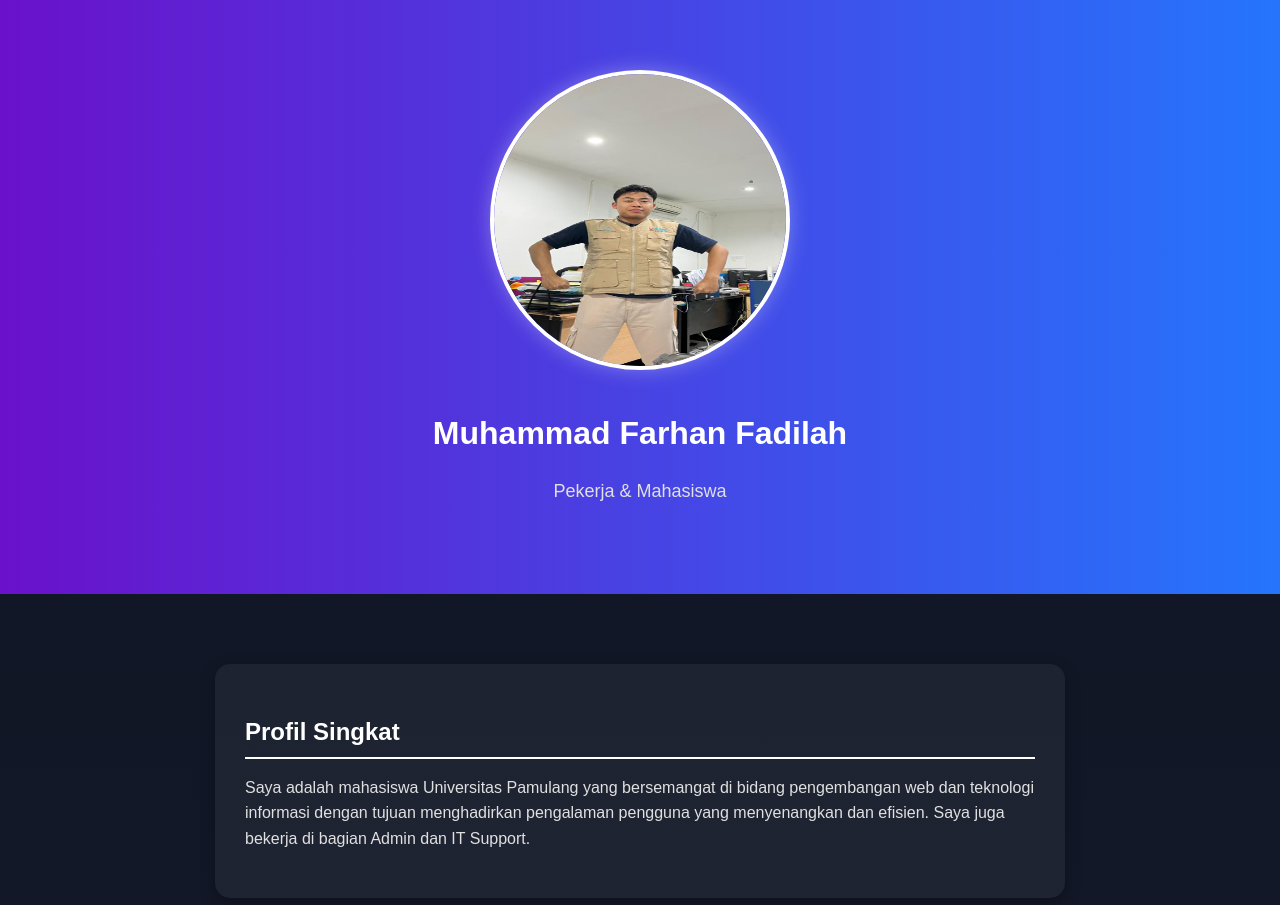
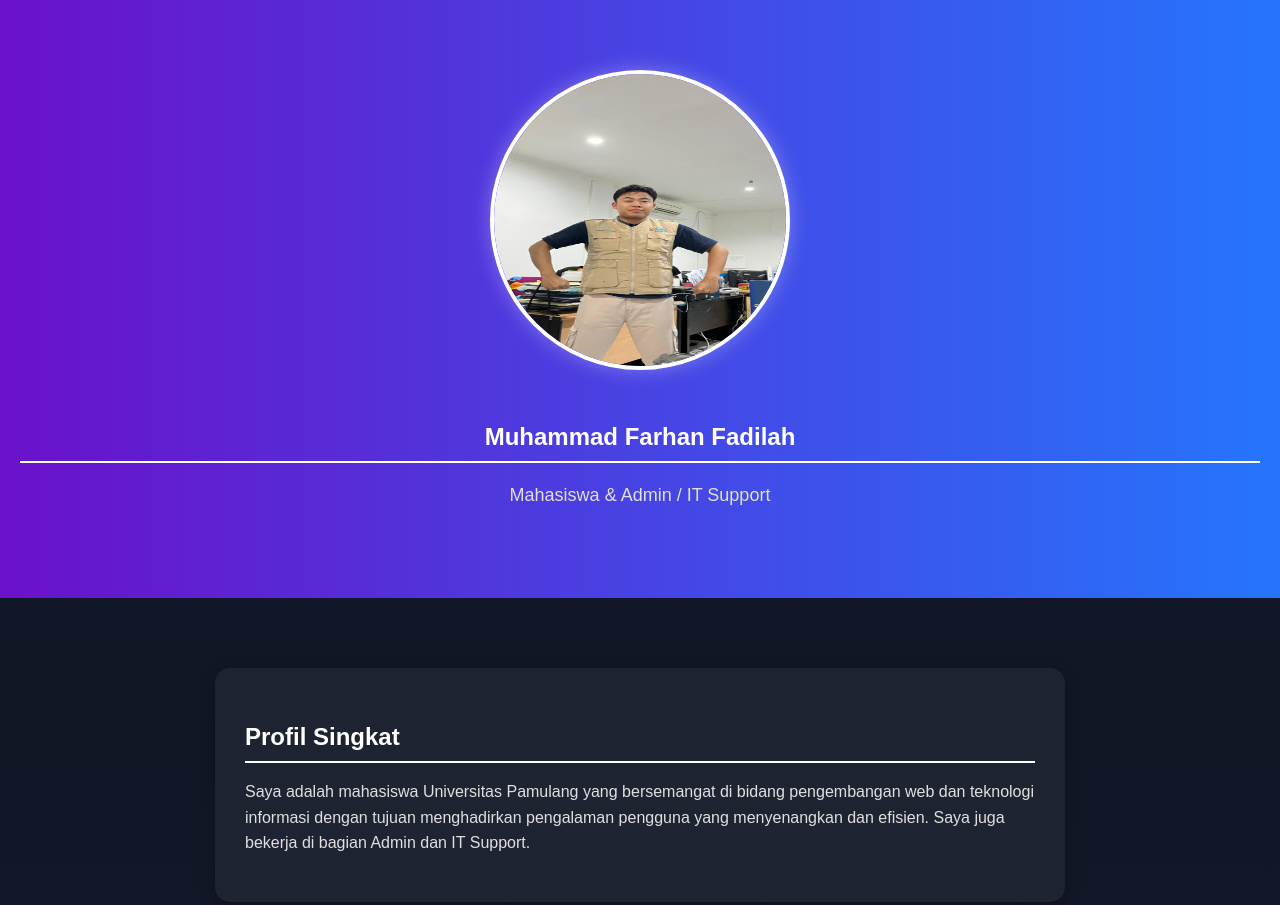
Before and after one commit to Farhannzz/fortofolio_farhan, a plain HTML site: page index.html in a window 1280 px wide. Shown: the top 905 px of the page. Drawn offline with Linux system fonts and the light colour scheme.

Commit message:
Update index.html

```diff
--- a/index.html
+++ b/index.html
@@ -147,8 +147,8 @@
 
     <header>
         <img src="orang ganteng.jpg" alt="Foto Profil">
-        <h1>Muhammad Farhan Fadilah</h1>
-        <p>Pekerja & Mahasiswa</p>
+        <h2>Muhammad Farhan Fadilah</h2>
+        <p>Mahasiswa & Admin / IT Support</p>
     </header>
 
     <section id="about">
```
